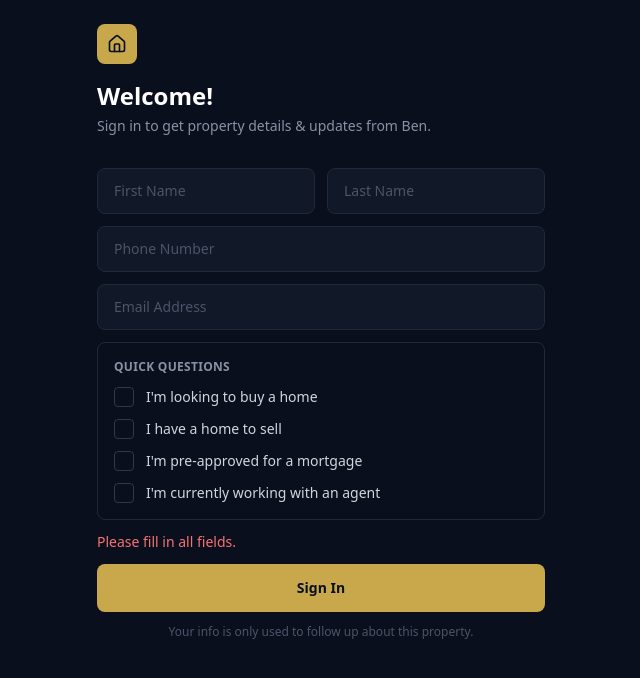
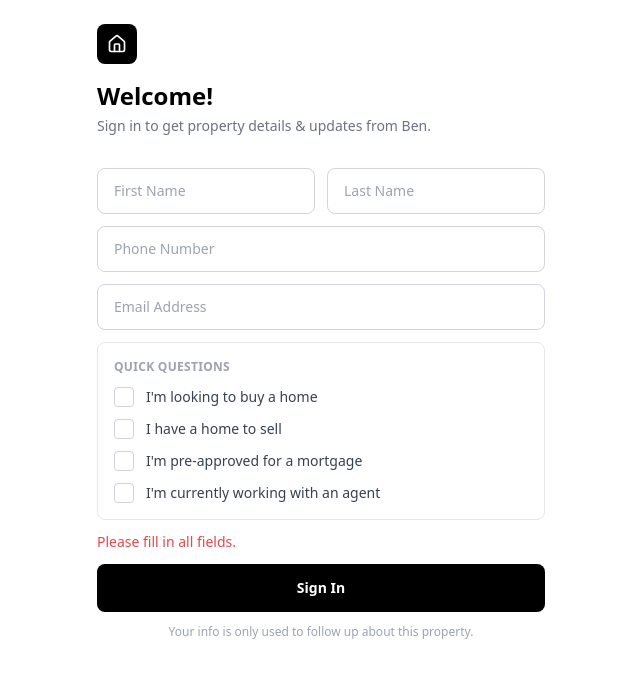
Before and after one commit to brrudy31/rlmcodash, a Next.js app: page /signin/1 in a window 1280 px wide. Both pictures are taken after a click on the button "Sign In". Shown: the top 678 px of the page, without its empty margins (319-959 px from the left). Built offline with nearby package versions, Linux system fonts and the light colour scheme.

Commit message:
sign-in page black and white color scheme

```diff
--- a/src/app/signin/[id]/page.tsx
+++ b/src/app/signin/[id]/page.tsx
@@ -63,13 +63,13 @@ export default function SignInPage() {
 
   if (submitted) {
     return (
-      <div className="min-h-screen flex items-center justify-center bg-[#0a0f1e] text-white p-6 text-center">
+      <div className="min-h-screen flex items-center justify-center bg-white text-black p-6 text-center">
         <div className="space-y-3">
-          <div className="w-16 h-16 rounded-full bg-[#c9a84c]/20 flex items-center justify-center mx-auto">
-            <Home className="w-8 h-8 text-[#c9a84c]" />
+          <div className="w-16 h-16 rounded-full bg-black flex items-center justify-center mx-auto">
+            <Home className="w-8 h-8 text-white" />
           </div>
           <h1 className="text-2xl font-bold">Thanks for stopping by!</h1>
-          <p className="text-[#8892a4]">
+          <p className="text-gray-500">
             You&apos;ll hear from Ben shortly. Keep an eye on your texts!
           </p>
         </div>
@@ -77,127 +77,76 @@ export default function SignInPage() {
     );
   }
 
+  const inputClass = "w-full bg-white border border-gray-300 rounded-lg px-4 py-3 text-black placeholder-gray-400 focus:outline-none focus:border-black text-sm";
+  const agentInputClass = "w-full bg-gray-50 border border-gray-300 rounded-lg px-3 py-2.5 text-black placeholder-gray-400 focus:outline-none focus:border-black text-xs";
+
   return (
-    <div className="min-h-screen bg-[#0a0f1e] text-white p-6">
+    <div className="min-h-screen bg-white text-black p-6">
       <div className="max-w-md mx-auto">
         <div className="mb-8">
-          <div className="w-10 h-10 rounded-lg bg-[#c9a84c] flex items-center justify-center mb-4">
-            <Home className="w-5 h-5 text-[#0a0f1e]" />
+          <div className="w-10 h-10 rounded-lg bg-black flex items-center justify-center mb-4">
+            <Home className="w-5 h-5 text-white" />
           </div>
           <h1 className="text-2xl font-bold">Welcome!</h1>
-          <p className="text-[#8892a4] text-sm mt-1">
+          <p className="text-gray-500 text-sm mt-1">
             Sign in to get property details &amp; updates from Ben.
           </p>
         </div>
 
         <div className="space-y-3">
           <div className="grid grid-cols-2 gap-3">
-            <input
-              name="firstName"
-              placeholder="First Name"
-              value={form.firstName}
-              onChange={handleText}
-              className="bg-[#111827] border border-[#1e2a3a] rounded-lg px-4 py-3 text-white placeholder-[#4a5568] focus:outline-none focus:border-[#c9a84c] text-sm"
-            />
-            <input
-              name="lastName"
-              placeholder="Last Name"
-              value={form.lastName}
-              onChange={handleText}
-              className="bg-[#111827] border border-[#1e2a3a] rounded-lg px-4 py-3 text-white placeholder-[#4a5568] focus:outline-none focus:border-[#c9a84c] text-sm"
-            />
+            <input name="firstName" placeholder="First Name" value={form.firstName} onChange={handleText} className={inputClass} />
+            <input name="lastName" placeholder="Last Name" value={form.lastName} onChange={handleText} className={inputClass} />
           </div>
-          <input
-            name="phone"
-            placeholder="Phone Number"
-            type="tel"
-            value={form.phone}
-            onChange={handleText}
-            className="w-full bg-[#111827] border border-[#1e2a3a] rounded-lg px-4 py-3 text-white placeholder-[#4a5568] focus:outline-none focus:border-[#c9a84c] text-sm"
-          />
-          <input
-            name="email"
-            placeholder="Email Address"
-            type="email"
-            value={form.email}
-            onChange={handleText}
-            className="w-full bg-[#111827] border border-[#1e2a3a] rounded-lg px-4 py-3 text-white placeholder-[#4a5568] focus:outline-none focus:border-[#c9a84c] text-sm"
-          />
+          <input name="phone" placeholder="Phone Number" type="tel" value={form.phone} onChange={handleText} className={inputClass} />
+          <input name="email" placeholder="Email Address" type="email" value={form.email} onChange={handleText} className={inputClass} />
 
-          <div className="border border-[#1e2a3a] rounded-lg p-4 space-y-3 mt-1">
-            <p className="text-xs font-semibold text-[#8892a4] uppercase tracking-wide">Quick questions</p>
+          <div className="border border-gray-200 rounded-lg p-4 space-y-3 mt-1">
+            <p className="text-xs font-semibold text-gray-400 uppercase tracking-wide">Quick questions</p>
             {CHECKBOXES.map(({ name, label }) => (
               <div key={name}>
                 <label className="flex items-center gap-3 cursor-pointer group">
                   <div
                     onClick={() => handleCheck(name)}
                     className={`w-5 h-5 rounded border flex items-center justify-center flex-shrink-0 transition-colors ${
-                      form[name]
-                        ? 'bg-[#c9a84c] border-[#c9a84c]'
-                        : 'border-[#2d3a4a] group-hover:border-[#c9a84c]'
+                      form[name] ? 'bg-black border-black' : 'border-gray-300 group-hover:border-black'
                     }`}
                   >
                     {form[name] && (
-                      <svg className="w-3 h-3 text-[#0a0f1e]" fill="none" viewBox="0 0 24 24" stroke="currentColor" strokeWidth={3}>
+                      <svg className="w-3 h-3 text-white" fill="none" viewBox="0 0 24 24" stroke="currentColor" strokeWidth={3}>
                         <path strokeLinecap="round" strokeLinejoin="round" d="M5 13l4 4L19 7" />
                       </svg>
                     )}
                   </div>
-                  <span className="text-sm text-[#d1d5db]">{label}</span>
+                  <span className="text-sm text-gray-700">{label}</span>
                 </label>
 
                 {name === 'workingWithAgent' && form.workingWithAgent && (
                   <div className="mt-3 ml-8 space-y-2">
-                    <p className="text-xs text-[#8892a4] mb-2">Agent&apos;s info (optional)</p>
+                    <p className="text-xs text-gray-400 mb-2">Agent&apos;s info (optional)</p>
                     <div className="grid grid-cols-2 gap-2">
-                      <input
-                        name="agentName"
-                        placeholder="Agent Name"
-                        value={form.agentName}
-                        onChange={handleText}
-                        className="bg-[#0d1525] border border-[#2d3a4a] rounded-lg px-3 py-2.5 text-white placeholder-[#4a5568] focus:outline-none focus:border-[#c9a84c] text-xs"
-                      />
-                      <input
-                        name="agentBrokerage"
-                        placeholder="Brokerage"
-                        value={form.agentBrokerage}
-                        onChange={handleText}
-                        className="bg-[#0d1525] border border-[#2d3a4a] rounded-lg px-3 py-2.5 text-white placeholder-[#4a5568] focus:outline-none focus:border-[#c9a84c] text-xs"
-                      />
+                      <input name="agentName" placeholder="Agent Name" value={form.agentName} onChange={handleText} className={agentInputClass} />
+                      <input name="agentBrokerage" placeholder="Brokerage" value={form.agentBrokerage} onChange={handleText} className={agentInputClass} />
                     </div>
-                    <input
-                      name="agentPhone"
-                      placeholder="Agent Phone"
-                      type="tel"
-                      value={form.agentPhone}
-                      onChange={handleText}
-                      className="w-full bg-[#0d1525] border border-[#2d3a4a] rounded-lg px-3 py-2.5 text-white placeholder-[#4a5568] focus:outline-none focus:border-[#c9a84c] text-xs"
-                    />
-                    <input
-                      name="agentEmail"
-                      placeholder="Agent Email"
-                      type="email"
-                      value={form.agentEmail}
-                      onChange={handleText}
-                      className="w-full bg-[#0d1525] border border-[#2d3a4a] rounded-lg px-3 py-2.5 text-white placeholder-[#4a5568] focus:outline-none focus:border-[#c9a84c] text-xs"
-                    />
+                    <input name="agentPhone" placeholder="Agent Phone" type="tel" value={form.agentPhone} onChange={handleText} className={agentInputClass} />
+                    <input name="agentEmail" placeholder="Agent Email" type="email" value={form.agentEmail} onChange={handleText} className={agentInputClass} />
                   </div>
                 )}
               </div>
             ))}
           </div>
 
-          {error && <p className="text-red-400 text-sm">{error}</p>}
+          {error && <p className="text-red-500 text-sm">{error}</p>}
 
           <button
             onClick={handleSubmit}
             disabled={loading}
-            className="w-full bg-[#c9a84c] hover:bg-[#d4b862] disabled:opacity-60 text-[#0a0f1e] font-bold py-3.5 rounded-lg text-sm transition-colors mt-2"
+            className="w-full bg-black hover:bg-gray-800 disabled:opacity-50 text-white font-bold py-3.5 rounded-lg text-sm transition-colors mt-2"
           >
             {loading ? 'Submitting…' : 'Sign In'}
           </button>
 
-          <p className="text-xs text-center text-[#4a5568] pb-4">
+          <p className="text-xs text-center text-gray-400 pb-4">
             Your info is only used to follow up about this property.
           </p>
         </div>
```
